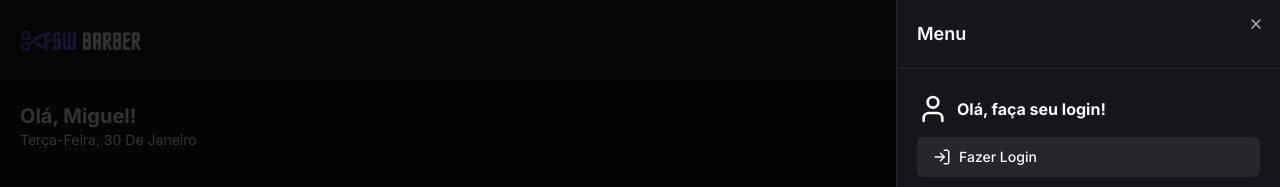
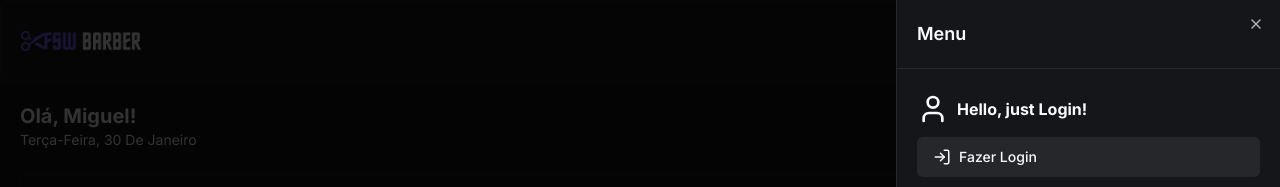
Before and after one commit to Joaotbb/FSW-Barbershop, a Next.js app: page / in a window 1280 px wide. Both pictures are taken after a click on the button 1239 px from the left and 41 px from the top of the page. Shown: the top 187 px of the page. Built offline with nearby package versions, Linux system fonts and the light colour scheme; no server answers; the database is empty.

Commit message:
fix: barbershopInfo fixed

```diff
--- a/app/_components/side-menu.tsx
+++ b/app/_components/side-menu.tsx
@@ -38,7 +38,7 @@ const SideMenu = () => {
         <div className="flex flex-col px-5 py-6 gap-3">
           <div className="flex items-center gap-2">
             <UserIcon size={32} />
-            <h2 className="font-bold">Olá, faça seu login!</h2>
+            <h2 className="font-bold">Hello, just Login!</h2>
           </div>
           <Button variant="secondary" className="w-full justify-start" onClick={handleLoginClick}>
             <LogInIcon className="mr-2" size={18} />
--- a/app/barbershops/[id]/_components/barbershop-info.tsx
+++ b/app/barbershops/[id]/_components/barbershop-info.tsx
@@ -1,6 +1,6 @@
 "use client";
 
-// import SideMenu from "@/app/_components/side-menu";
+import SideMenu from "@/app/_components/side-menu";
 import { Button } from "@/app/_components/ui/button";
 import { Sheet, SheetContent, SheetTrigger } from "@/app/_components/ui/sheet";
 import { Barbershop } from "@prisma/client";
@@ -22,20 +22,28 @@ const BarbershopInfo = ({ barbershop }: BarbershopInfoProps) => {
   return (
     <div>
       <div className="h-[250px] w-full relative">
-        <Button onClick={handleBackClick} size="icon" variant="outline" className="z-50 absolute top-4 left-4">
+        <Button
+          onClick={handleBackClick}
+          size="icon"
+          variant="outline"
+          className="z-50 absolute top-4 left-4"
+        >
           <ChevronLeftIcon />
         </Button>
 
         <Sheet>
           <SheetTrigger asChild>
-            <Button size="icon" variant="outline" className="z-50 absolute top-4 right-4">
+            <Button
+              size="icon"
+              variant="outline"
+              className="z-50 absolute top-4 right-4"
+            >
               <MenuIcon />
             </Button>
           </SheetTrigger>
 
           <SheetContent className="p-0">
-            <h1>qualquer coisa aqajsdasdas</h1>
-            {/* <SideMenu /> */}
+            <SideMenu />
           </SheetContent>
         </Sheet>
 
```
